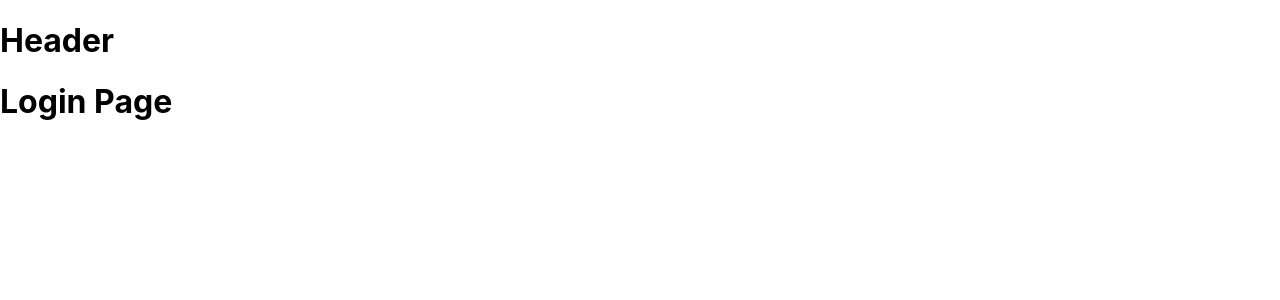
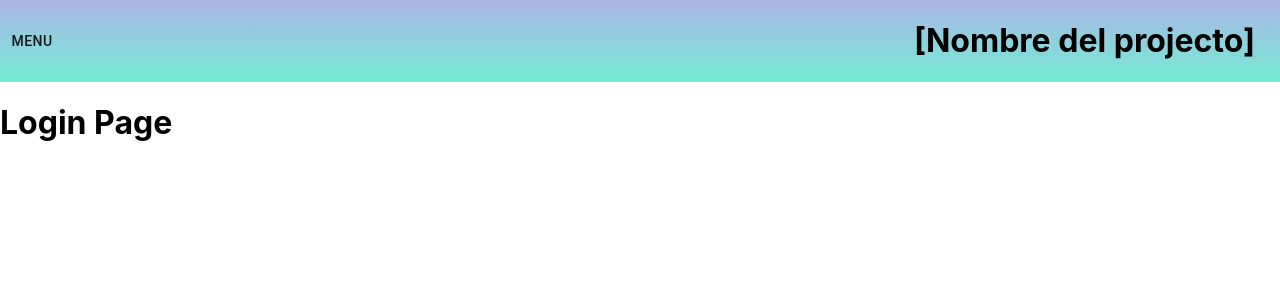
Before and after one commit to KevinTMtz/HackMTY2020, a React (Create React App) app in the folder blue-yonder-front/: page / in a window 1280 px wide. Shown: the top 300 px of the page. Built offline with nearby package versions, Linux system fonts and the light colour scheme.

Commit message:
Header and Ham menu, first draft
Implmented react-material-ui for drawer.

```diff
--- /dev/null
+++ b/blue-yonder-front/src/components/Drawer.tsx
@@ -0,0 +1,134 @@
+import React from 'react';
+import clsx from 'clsx';
+import { makeStyles } from '@material-ui/core/styles';
+import Drawer from '@material-ui/core/Drawer';
+import Button from '@material-ui/core/Button';
+import List from '@material-ui/core/List';
+import Divider from '@material-ui/core/Divider';
+import ListItem from '@material-ui/core/ListItem';
+import ListItemIcon from '@material-ui/core/ListItemIcon';
+import ListItemText from '@material-ui/core/ListItemText';
+import InboxIcon from '@material-ui/icons/MoveToInbox';
+import MailIcon from '@material-ui/icons/Mail';
+import Home from '@material-ui/icons/Home';
+import { Link } from 'react-router-dom';
+
+const useStyles = makeStyles({
+  list: {
+    width: 250,
+    backgroundColor: 'black',
+    height: '100%',
+  },
+  fullList: {
+    width: 'auto',
+    backgroundColor: 'black',
+  },
+  listItem: {
+    backgroundColor: 'black',
+    '&:hover': {
+      backgroundColor: '#2A2828',
+    },
+    '&:first-child': {
+      marginTop: '50px',
+    },
+  },
+  menuBttn: {
+    width: '100%',
+    padding: ' 15px 0',
+    display: 'flex',
+    flexDirection: 'row-reverse',
+    alignItems: 'center',
+    justifyContent: 'space-between',
+    color: 'white',
+    textDecoration: 'none',
+  },
+  icon: {
+    color: 'white',
+  },
+});
+
+type Anchor = 'left';
+
+export default function TemporaryDrawer() {
+  const classes = useStyles();
+  const [state, setState] = React.useState({
+    left: false,
+  });
+
+  const toggleDrawer = (anchor: Anchor, open: boolean) => (
+    event: React.KeyboardEvent | React.MouseEvent,
+  ) => {
+    if (
+      event.type === 'keydown' &&
+      ((event as React.KeyboardEvent).key === 'Tab' ||
+        (event as React.KeyboardEvent).key === 'Shift')
+    ) {
+      return;
+    }
+
+    setState({ ...state, [anchor]: open });
+  };
+  const itemsList = [
+    {
+      text: 'Login',
+      icon: <Home />,
+      path: '/',
+    },
+    {
+      text: 'Rect',
+      icon: <Home />,
+      path: '/new/rect',
+    },
+    {
+      text: 'Seat',
+      icon: <Home />,
+      path: '/new/seat',
+    },
+  ];
+  const list = (anchor: Anchor) => (
+    <div
+      className={clsx(classes.list)}
+      role="presentation"
+      onClick={toggleDrawer(anchor, false)}
+      onKeyDown={toggleDrawer(anchor, false)}
+    >
+      <List>
+        {itemsList.map(({ text, icon, path }) => (
+          <ListItem button key={text} className={clsx(classes.listItem)}>
+            <Link to={path} className={clsx(classes.menuBttn)}>
+              <ListItemIcon className={clsx(classes.icon)}>{icon}</ListItemIcon>
+              {text}
+            </Link>
+          </ListItem>
+        ))}
+      </List>
+    </div>
+  );
+
+  return (
+    <div>
+      {(['left'] as Anchor[]).map((anchor) => (
+        <React.Fragment key={anchor}>
+          <Button
+            onClick={toggleDrawer(anchor, true)}
+          >
+            Menu
+          </Button>
+          <Drawer
+            anchor={anchor}
+            open={state[anchor]}
+            onClose={toggleDrawer(anchor, false)}
+          >
+            {list(anchor)}
+          </Drawer>
+        </React.Fragment>
+      ))}
+    </div>
+  );
+}
+/**
+ * background: #74ebd5;  fallback for old browsers
+background: -webkit-linear-gradient(to bottom, #ACB6E5, #74ebd5);  Chrome 10-25, Safari 5.1-6
+background: linear-gradient(to bottom, #ACB6E5, #74ebd5);  W3C, IE 10+/ Edge, Firefox 16+, Chrome 26+, Opera 12+, Safari 7+
+
+ */
--- a/blue-yonder-front/src/components/Header.tsx
+++ b/blue-yonder-front/src/components/Header.tsx
@@ -1,9 +1,28 @@
 import React from 'react';
+import TemporaryDrawer from './Drawer';
+import styled from '@emotion/styled';
+
+const StyledHeader = styled.div`
+  display: flex;
+  align-items: center;
+  justify-content: space-between;
+  background: #74ebd5;
+  background: -webkit-linear-gradient(to bottom, #ACB6E5, #74ebd5);
+  background: linear-gradient(to bottom, #ACB6E5, #74ebd5);
+
+`;
 
 const Header: React.FC = () => (
-  <div>
-    <h1>Header</h1>
-  </div>
+  <StyledHeader>
+    <TemporaryDrawer />
+    <h1
+      style={{
+        marginRight: '25px',
+      }}
+    >
+      [Nombre del projecto]
+    </h1>
+  </StyledHeader>
 );
 
 export default Header;
```
